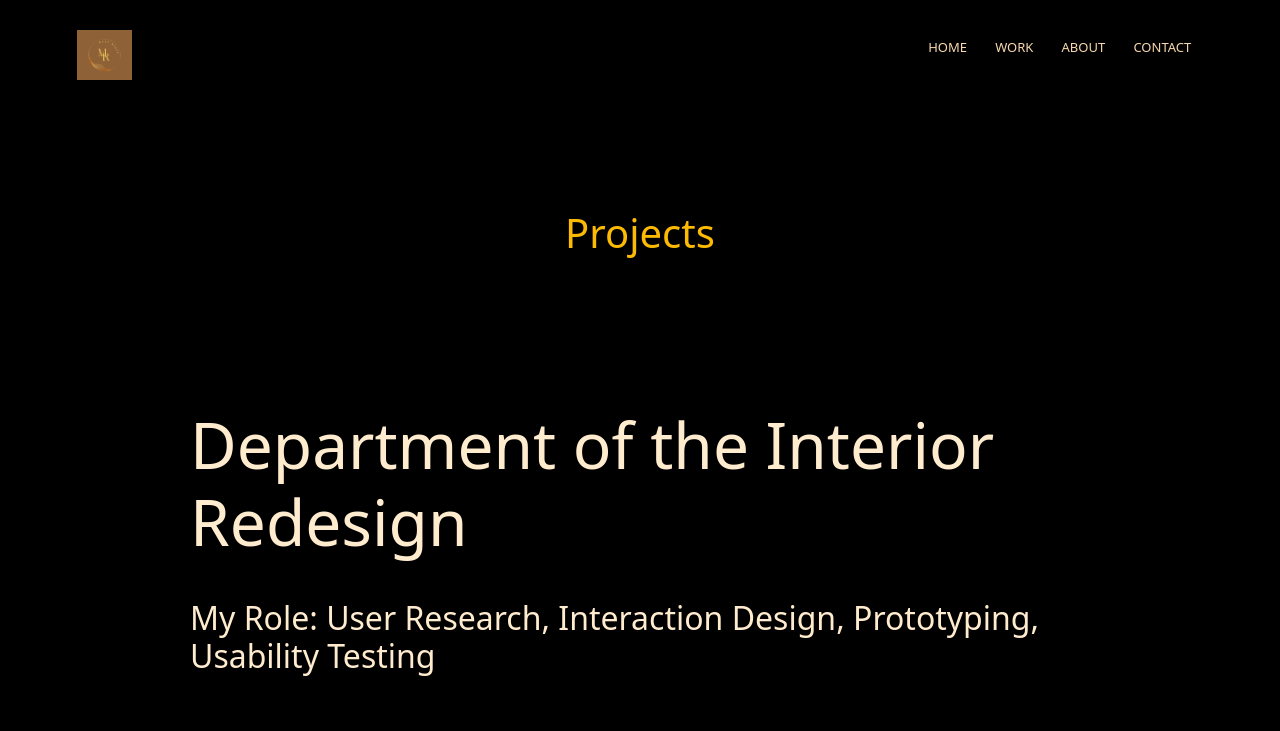
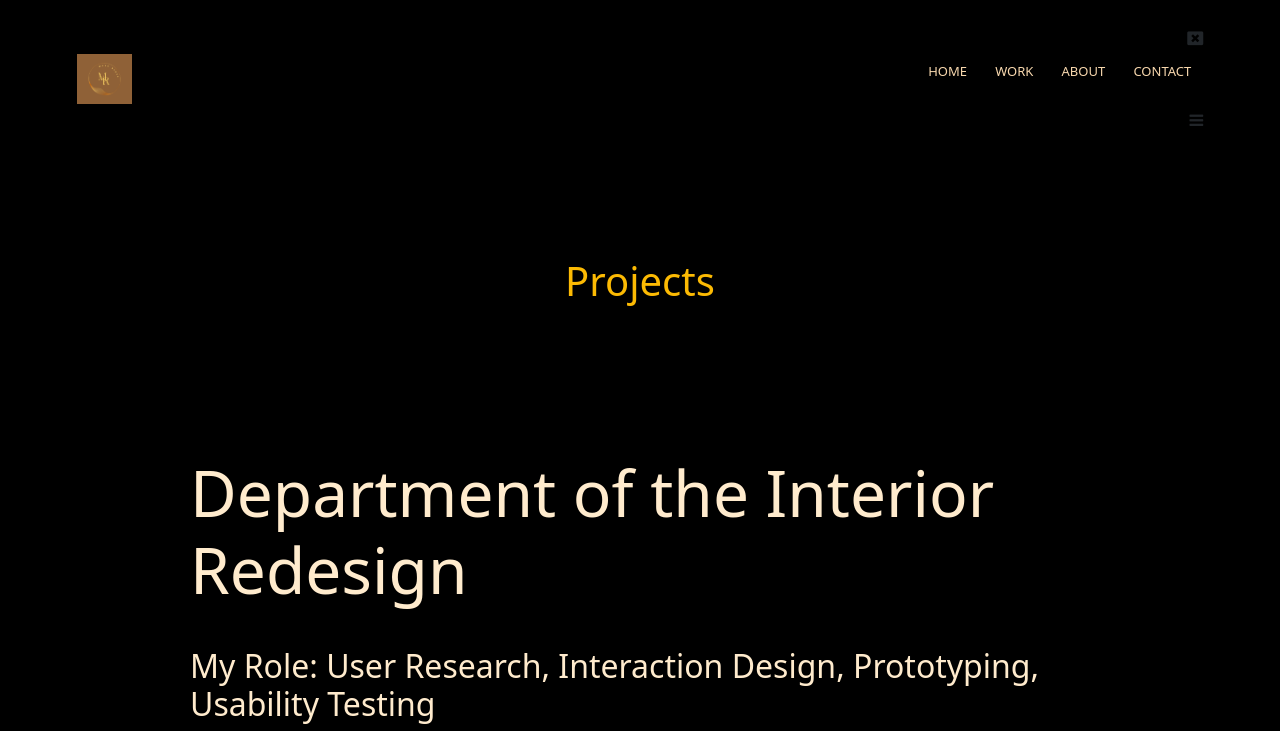
Before and after one commit to ReneeTinkerer95/UX_UI_HW_20, a plain HTML site: page index.html in a window 1280 px wide. Shown: the top 731 px of the page. Drawn offline with nearby package versions, Linux system fonts and the light colour scheme.

Commit message:
Update index.html

```diff
--- a/index.html
+++ b/index.html
@@ -15,12 +15,14 @@
         <nav>
             <a href="index.html"><img src="img/logo.png"></a>
             <div class="nav-links" id="navLinks">
+                <i class="fa fa-window-close" onclick="hideMenu()"></i>
                 <ul>
                     <li><a href="https://reneetinkerer95.github.io/UX_UI_HW_19/">HOME</a></li>
                     <li><a href="https://reneetinkerer95.github.io/UX_UI_HW_20/">WORK</a></li>
                     <li><a href="">ABOUT</a></li>
                     <li><a href="">CONTACT</a></li>
                 </ul>
+                <i class="fa fa-bars" onclick="showMenu()"></i>
             </div>
         </nav>
     </section>
```
